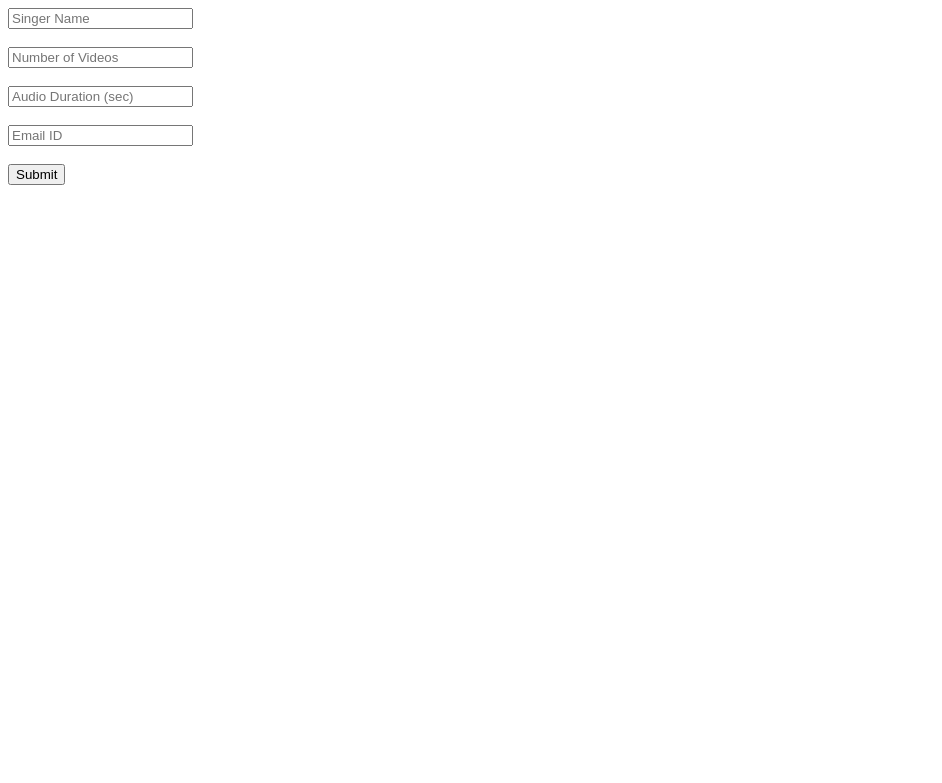
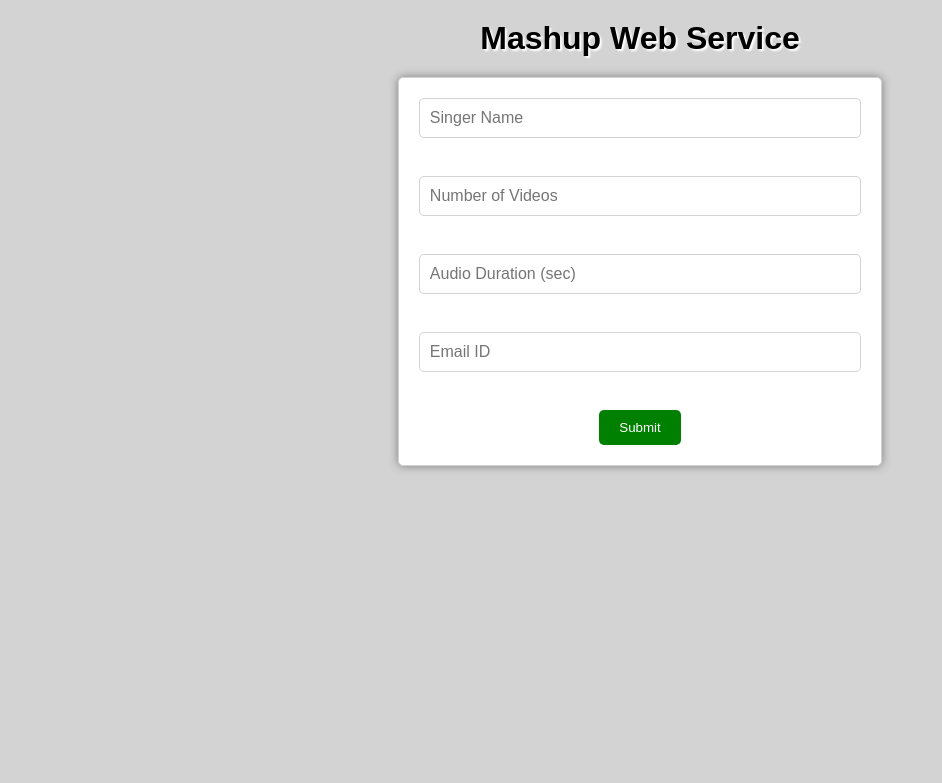
Before and after one commit to hrshtgo/Mashup, a Flask app: page / in a window 1280 px wide. Shown: the top 783 px of the page, without its empty margins (0-942 px from the left). Run offline with Flask 2, Linux system fonts and the light colour scheme.

Commit message:
Update index.html

```diff
--- a/templates/index.html
+++ b/templates/index.html
@@ -1,14 +1,60 @@
+<!DOCTYPE html>
 <html>
   <head>
     <meta charset="utf-8">
     <title>Mashup Web Service</title>
+    <style>
+      body {
+        background-color: lightgray;
+        font-family: Arial, sans-serif;
+      }
+      form {
+        padding: 20px;
+        width: 35%;
+        margin: 20px auto;
+        text-align: center;
+        border: 1px solid lightgray;
+        background-color: white;
+        border-radius: 5px;
+        box-shadow: 0px 0px 10px gray;
+      }
+      h1 {
+        text-align: center;
+        margin: 20px 0;
+        color: black;
+        text-shadow: 2px 2px 2px white;
+      }
+      input[type="text"],
+      input[type="email"],
+      input[type="number"] {
+        padding: 10px;
+        width: 95%;
+        margin-bottom: 20px;
+        font-size: 16px;
+        border: 1px solid lightgray;
+        border-radius: 5px;
+      }
+      input[type="submit"] {
+        padding: 10px 20px;
+        background-color: green;
+        color: white;
+        border: none;
+        border-radius: 5px;
+        cursor: pointer;
+      }
+    </style>
   </head>
   <body>
+    <h1>Mashup Web Service</h1>
     <form method="post">
-      <input type="text" id="singer_name" name="singer_name" placeholder="Singer Name" required><br><br>
-      <input type="number" id="number_of_videos" name="number_of_videos" min="11" placeholder="Number of Videos" required><br><br>
-      <input type="number" id="audio_duration" name="audio_duration" min="21" placeholder="Audio Duration (sec)" required><br><br>
-      <input type="email" id="email" name="email" placeholder="Email ID" required><br><br>
+      <input type="text" id="singer_name" name="singer_name" placeholder="Singer Name" required>
+      <br><br>
+      <input type="number" id="number_of_videos" name="number_of_videos" min="11" placeholder="Number of Videos" required>
+      <br><br>
+      <input type="number" id="audio_duration" name="audio_duration" min="21" placeholder="Audio Duration (sec)" required>
+      <br><br>
+      <input type="email" id="email" name="email" placeholder="Email ID" required>
+      <br><br>
       <input type="submit" value="Submit">
     </form>
   </body>
```
